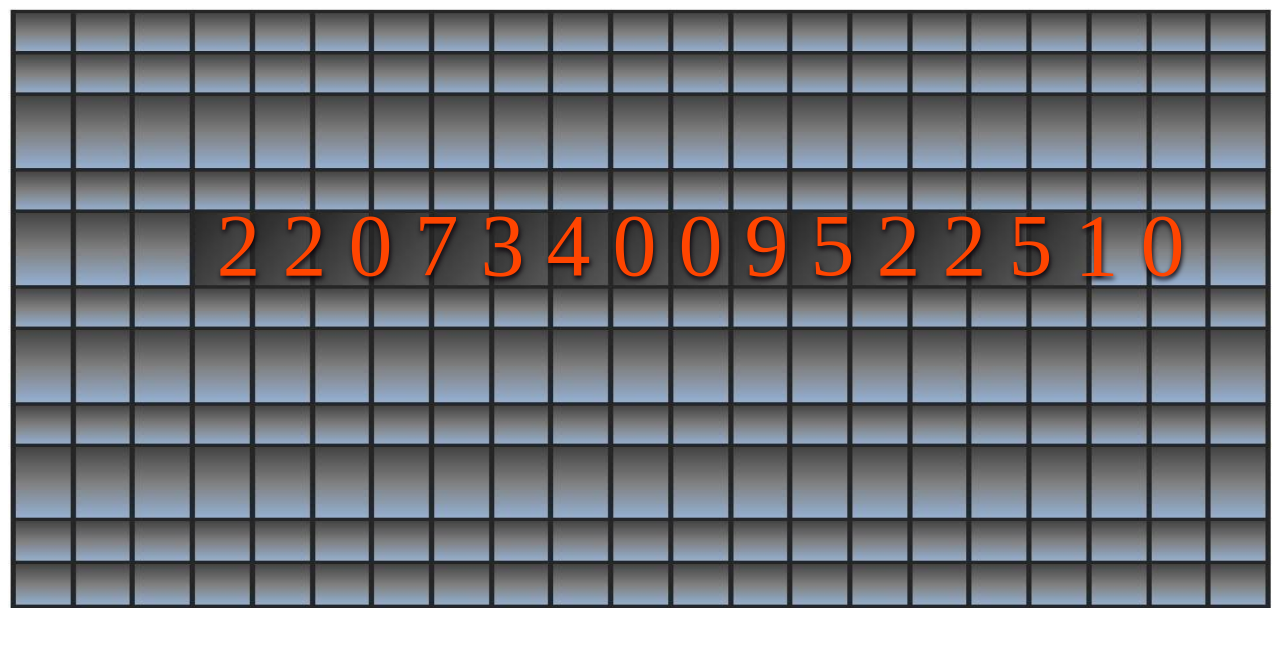
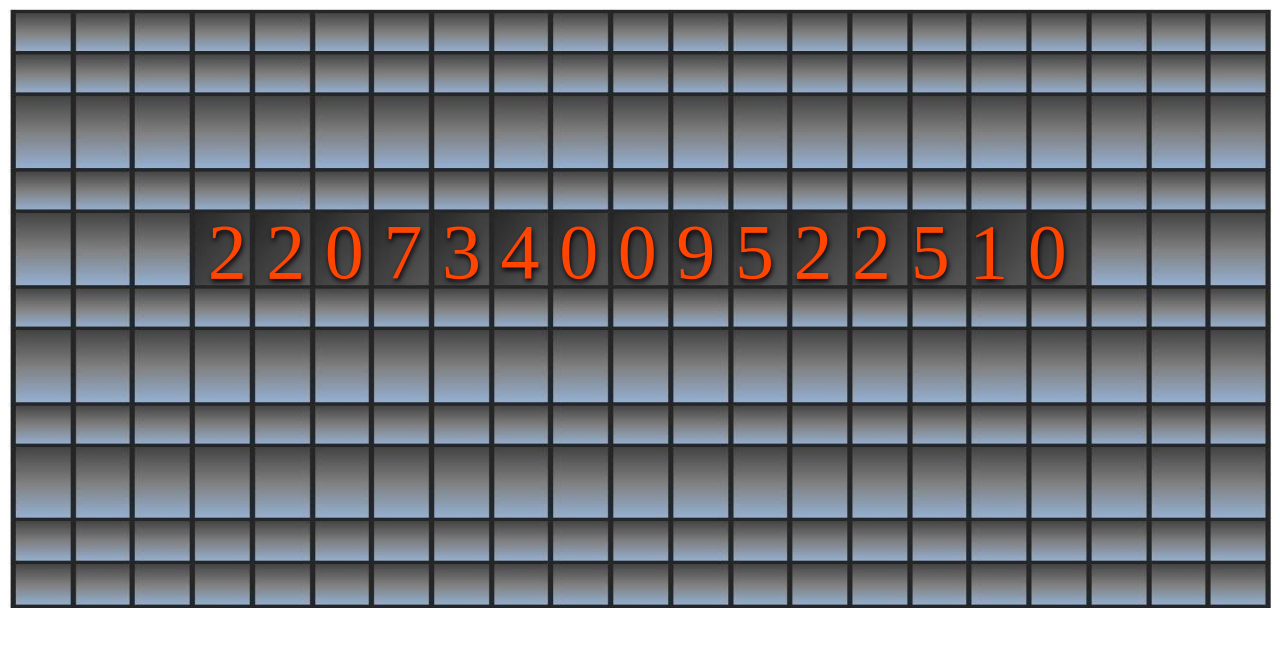
Before and after one commit to ChrisGrindereng/Metronome-Clock, a plain HTML site: page index.html in a window 1280 px wide. Drawn offline with Linux system fonts and the light colour scheme.

Commit message:
final scaling

```diff
--- a/style.css
+++ b/style.css
@@ -18,9 +18,9 @@
 
 .clockdiv{
     position: absolute;
-    top: 31%;
-    left: 16.5%;
-    font-size: 88px;
+    top: 33%;
+    left: 15.8%;
+    font-size: 6.1vw;
     text-shadow: 1px 3px 5px rgba(10,2,10,1);
 }
 
```
